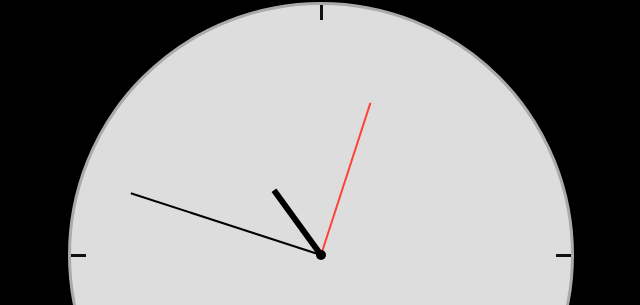
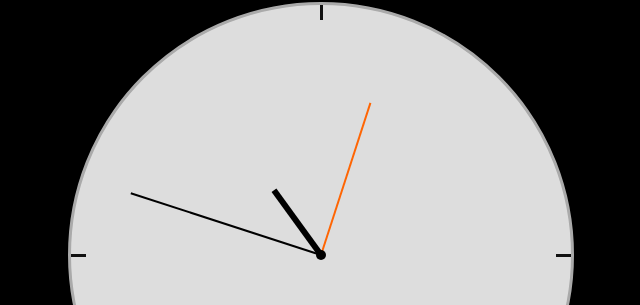
Before and after one commit to mistakeets/simple-JSclock, a plain HTML site: page index.html in a window 1280 px wide. Shown: the part 145-450 px from the top of the page, 319-959 px from the left. Drawn offline with Linux system fonts and the light colour scheme.

Commit message:
added css color scheme

```diff
--- a/style.css
+++ b/style.css
@@ -81,7 +81,7 @@
      margin: auto;
      background: #000;
      -webkit-transform-origin: bottom;
-     background: #FF4136;
+     background: #ff6503;
   }
 
   #minutes {
```
